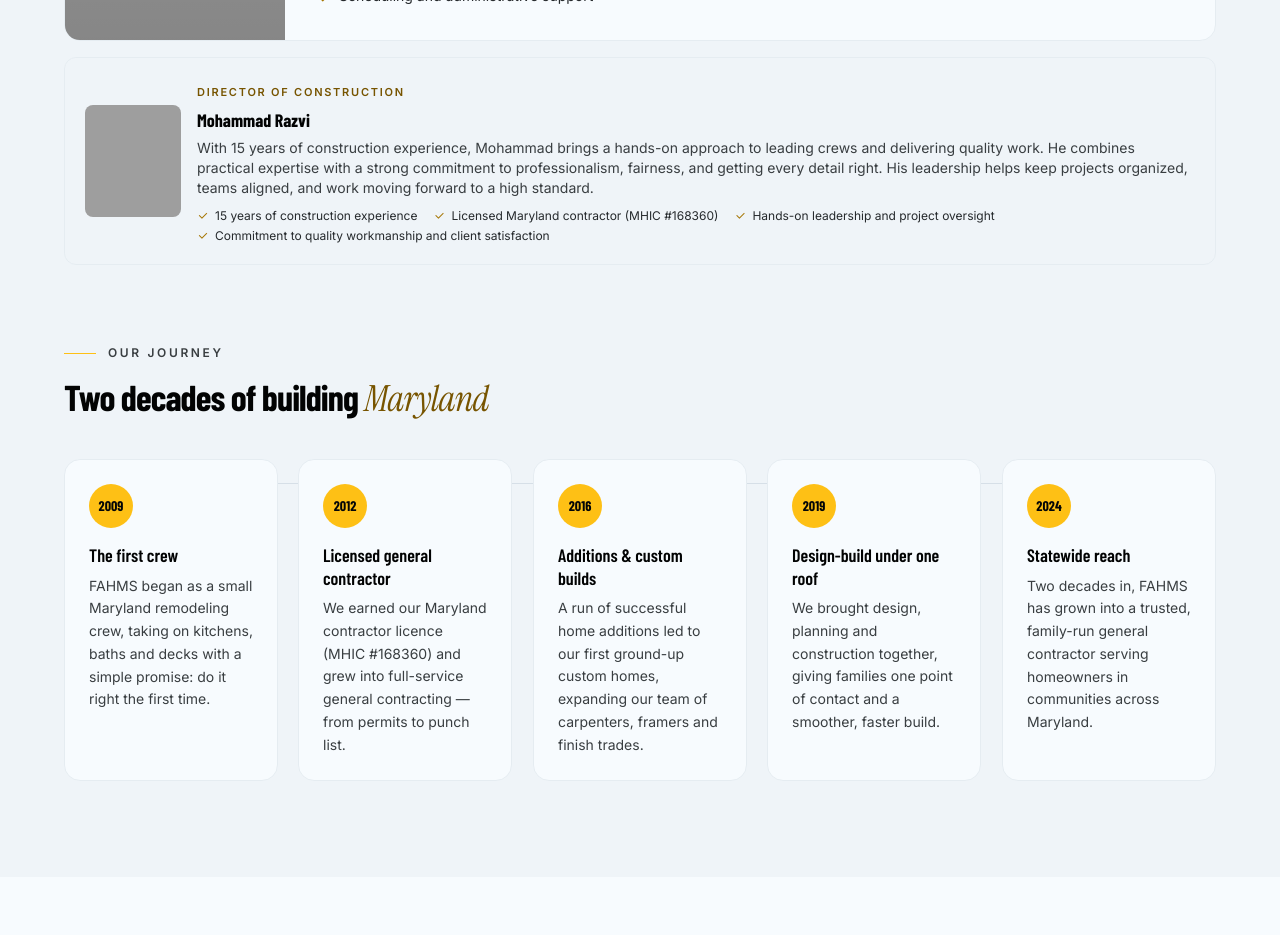
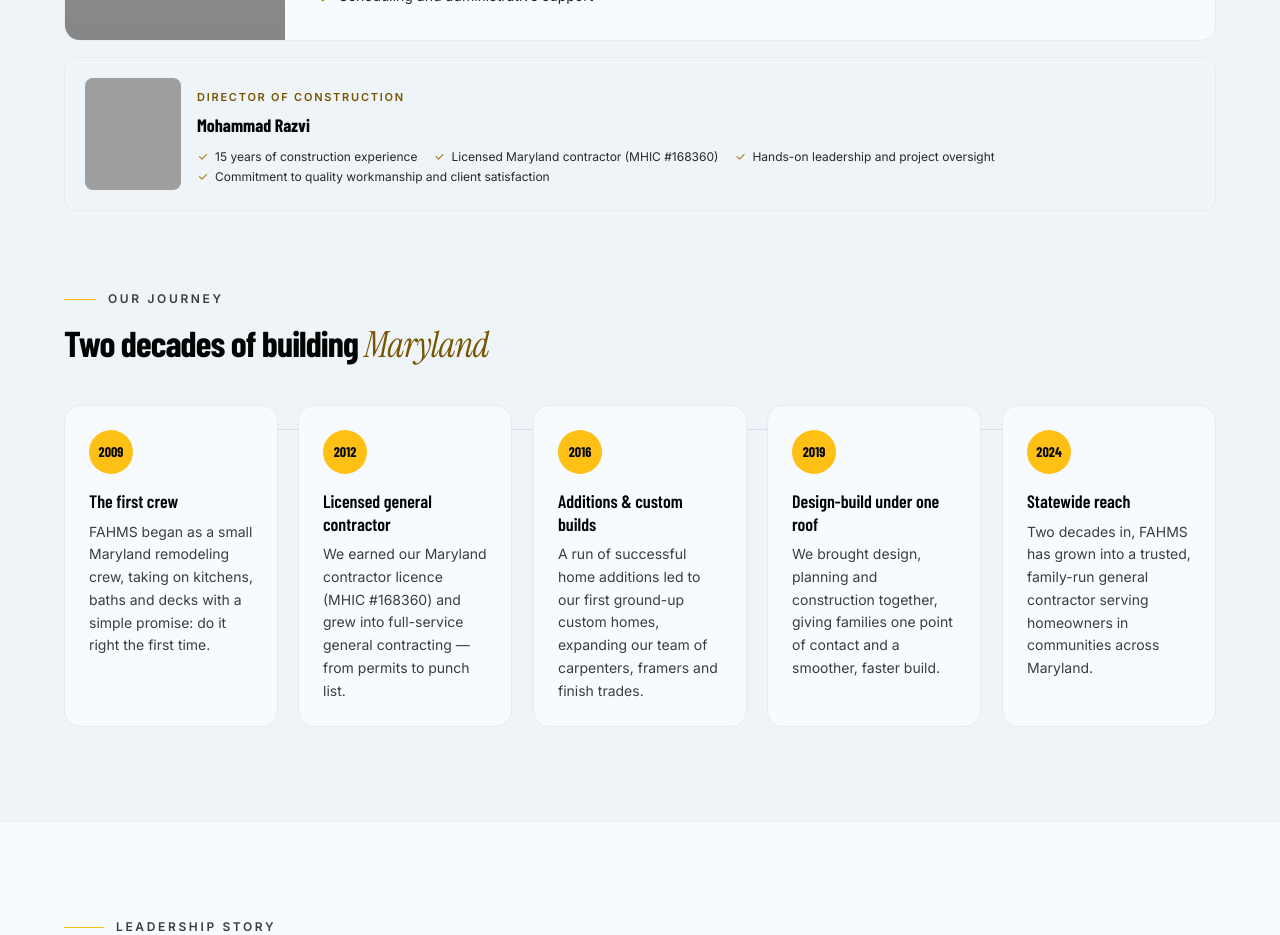
Before and after one commit to taqiabbas7906/Fahms, a React (Vite) app: page / in a window 1280 px wide. Shown: the part 4900-5835 px from the top of the page. Built offline with nearby package versions, Linux system fonts and the light colour scheme; grey boxes are pictures that could not be loaded; some icons are missing; a web font is replaced by a local one.

Commit message:
Fixed the BIO

```diff
--- a/src/data/leadership.ts
+++ b/src/data/leadership.ts
@@ -28,7 +28,7 @@
 tagline: "Hands-on leadership, built on experience",
 image:
 "https://static.readdy.ai/image/f4cf296597105ca7841528ad6382b5ee/74441f3d0f5bb6e34e7e0c0901505b24.jpeg",
-bio: "With 15 years of construction experience, Mohammad brings a hands-on approach to leading crews and delivering quality work. He combines practical expertise with a strong commitment to professionalism, fairness, and getting every detail right. His leadership helps keep projects organized, teams aligned, and work moving forward to a high standard.",
+bio: "",
 highlights: [
 "15 years of construction experience",
 "Licensed Maryland contractor (MHIC #168360)",
```
